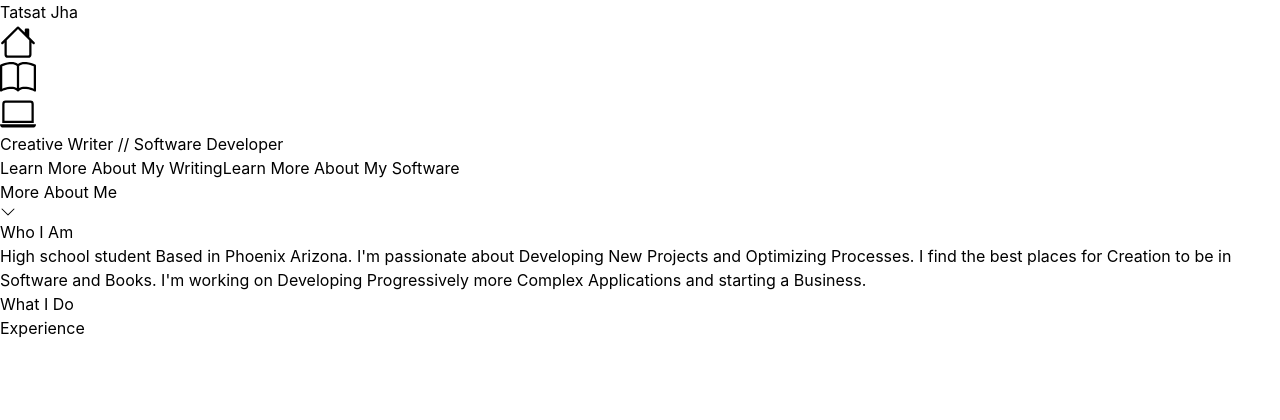
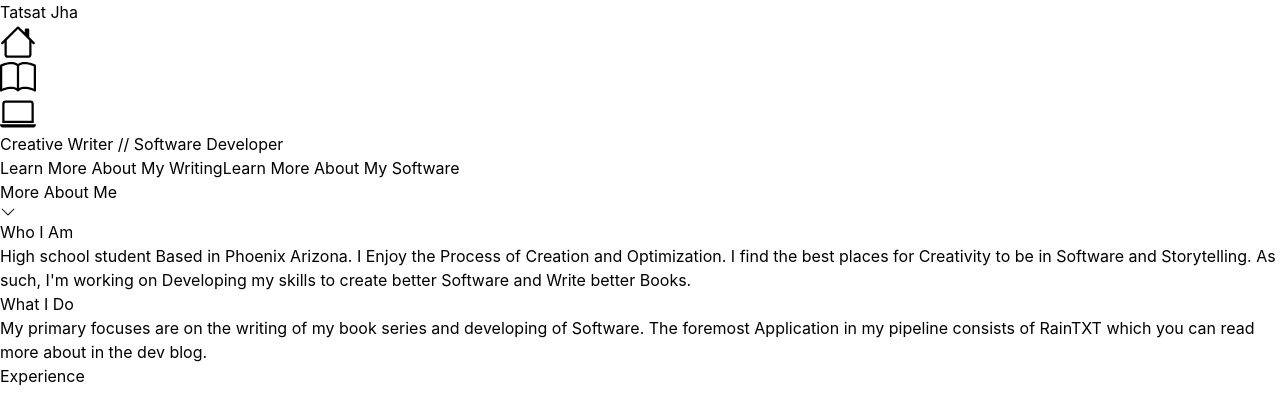
Before and after one commit to TatsatJha/Tatsat-Enterprises, a Next.js app: page / in a window 1280 px wide. Shown: the top 420 px of the page. Built offline with nearby package versions, Linux system fonts and the light colour scheme.

Commit message:
add content

```diff
--- a/Components/Main.tsx
+++ b/Components/Main.tsx
@@ -39,10 +39,18 @@ export const MainHome = () => {
       <section className='ml-36 mt-36'>
         <h2 ref= {myRef} className='font-bold text-4xl p-3'> Who I Am </h2>
         <p className='font-serif text-xl m-6 w-1/2'>
-          High school student Based in Phoenix Arizona. I'm passionate about Developing New Projects and Optimizing Processes. I find the best places for Creation to be in Software and Books. I'm working on Developing Progressively more Complex Applications and starting a Business.
+          High school student Based in Phoenix Arizona. I Enjoy the Process of Creation and Optimization. I find the best places for Creativity to be in Software and Storytelling. As such, I'm working on Developing my skills to create better Software and Write better Books.
         </p>
+
         <h2 className='font-bold text-4xl p-6'> What I Do </h2>
+        <p className='font-serif text-xl m-6 w-1/2'>
+          My primary focuses are on the writing of my book series and developing of Software. The foremost Application in my pipeline consists of RainTXT which you can read more about in the dev blog.
+        </p>
+
         <h2 className='font-bold text-4xl p-6'> Experience </h2>
+        <p className='font-serif text-xl m-6 w-1/2'>
+
+        </p>
       </section>
     </div>;
 };
```
